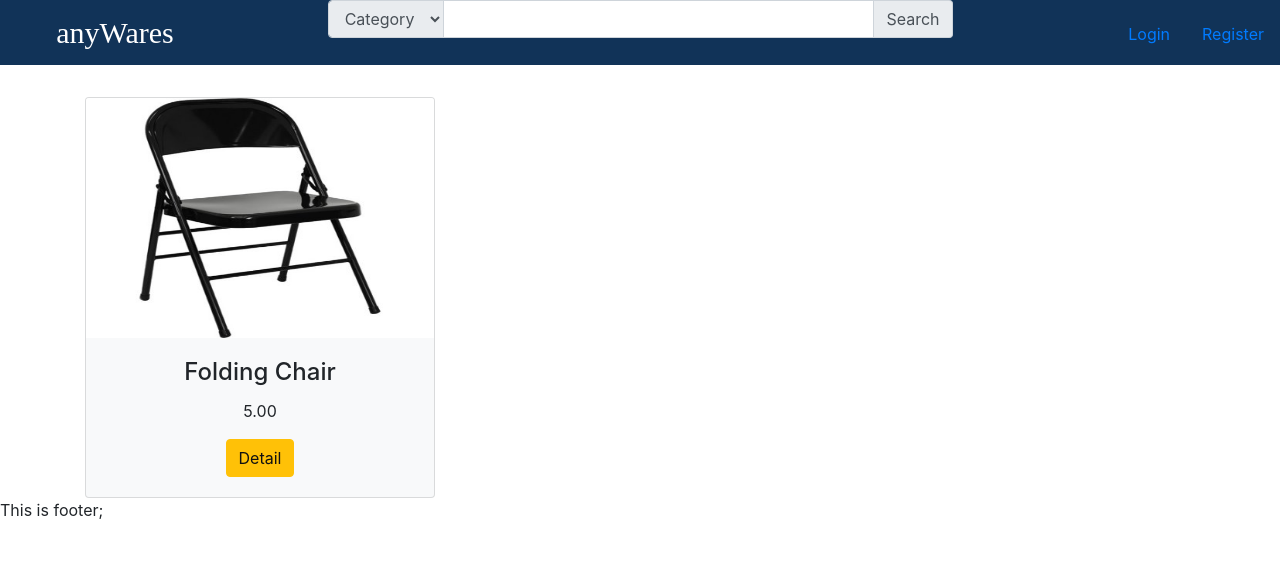
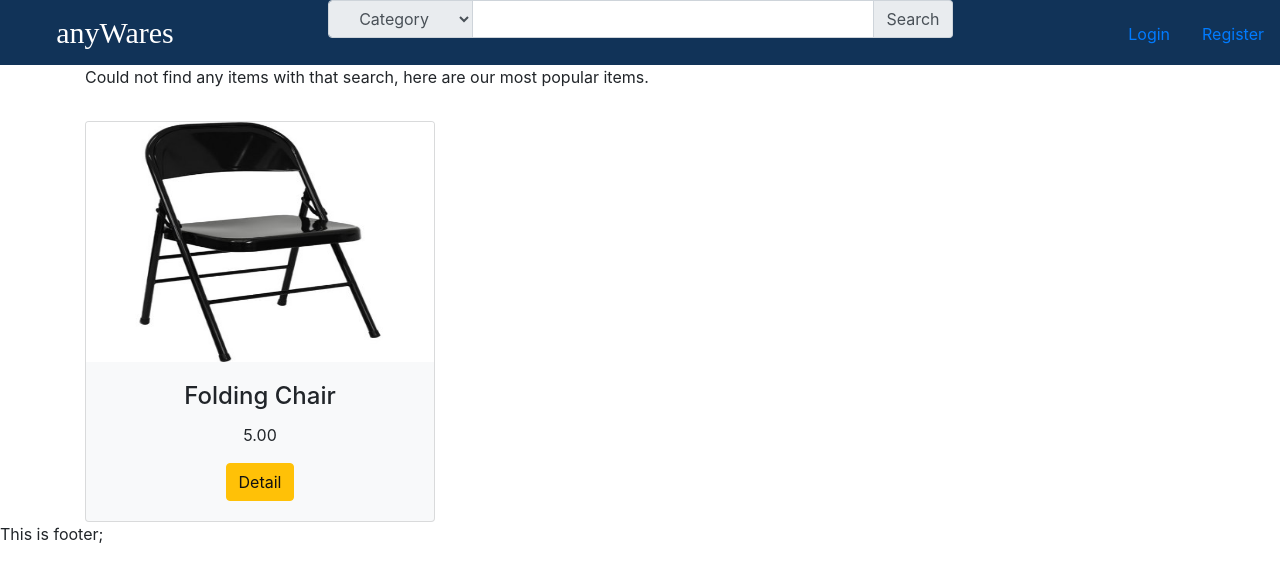
Before and after one commit to nickszhu/307project, a Django app: page /anyWares/search/ in a window 1280 px wide. Shown: the top 582 px of the page. Run offline with Django 3.2, Linux system fonts and the light colour scheme; data comes from the database, SQL or seed files in the repository; some libraries are stand-ins or nearby versions.

Commit message:
Added ability to search all categories

```diff
--- a/anyWares/templates/anyWares/index.html
+++ b/anyWares/templates/anyWares/index.html
@@ -29,10 +29,9 @@
           <div class="input-group">
             <div class="input-group-btn">
                 <select id="category_select" name="category_select" class="form-control input-group-addon btn btn-secondary">
-                  <option>Category</option>
-                  {% for category in category_list %}
-                    <option>{{ category.category_name }}</option>
-                  {% endfor %}
+                    <option>Category</option>
+                    <option>Home Goods</option>
+                    <option>Electronics</option>
                 </select>
               </div>
             <input type="text" id="search_box" name="search_box" class="form-control" aria-label="Text input with dropdown button">
--- a/anyWares/templates/anyWares/search.html
+++ b/anyWares/templates/anyWares/search.html
@@ -5,6 +5,7 @@
 
 {% block mainbody %}
  <section class="container">
+   {% if not item_found %}Could not find any items with that search, here are our most popular items.{% endif %}
     {% for item in items %}
       {% if forloop.counter0 == 0 %}<div class="row">{% endif %}
       {% if forloop.counter0|divisibleby:3 %}</div><div class="row" style="margin-top:2rem">{% endif %}
--- a/anyWares/views.py
+++ b/anyWares/views.py
@@ -21,8 +21,11 @@ def search(request):
         search_category = request.GET.get('category_select', None)
 
         if search_string != None and search_category != None:
-            category = category_list.filter(category_name__icontains=search_category)
-            item_list = Item.objects.filter(name__icontains=search_string, category_ID=category)
+            if search_category == "Category":
+                item_list = Item.objects.filter(name__icontains=search_string)
+            else:
+                category = category_list.filter(category_name__icontains=search_category)
+                item_list = Item.objects.filter(name__icontains=search_string, category_ID=category)
             if item_list.count() > 0:
                 item_found = True
 
```
